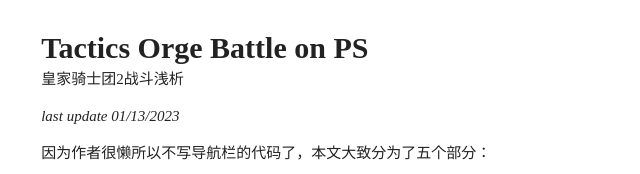
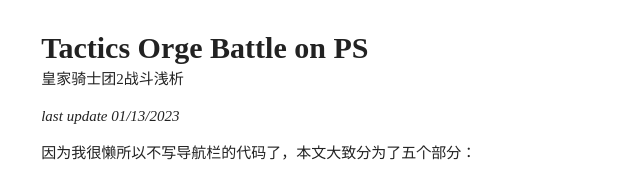
Before and after one commit to Chihiko3/Chihiko3.github.io, a plain HTML site: page archive/Tactics_Orge_ps.htm in a window 1280 px wide. Shown: the top 174 px of the page, 226-866 px from the left. Drawn offline with Linux system fonts and the light colour scheme.

Commit message:
Update Tactics_Orge_ps.htm

```diff
--- a/archive/Tactics_Orge_ps.htm
+++ b/archive/Tactics_Orge_ps.htm
@@ -17,7 +17,7 @@
             <h0>Tactics Orge Battle on PS</h0>
             <p>皇家骑士团2战斗浅析</p>
             <p><em>last update 01/13/2023</em></p>
-            <p>因为作者很懒所以不写导航栏的代码了，本文大致分为了五个部分：</p>
+            <p>因为我很懒所以不写导航栏的代码了，本文大致分为了五个部分：</p>
             <ul>
                 <li class="close">回合循环</li>
                 <li class="close">养成属性</li>
```
